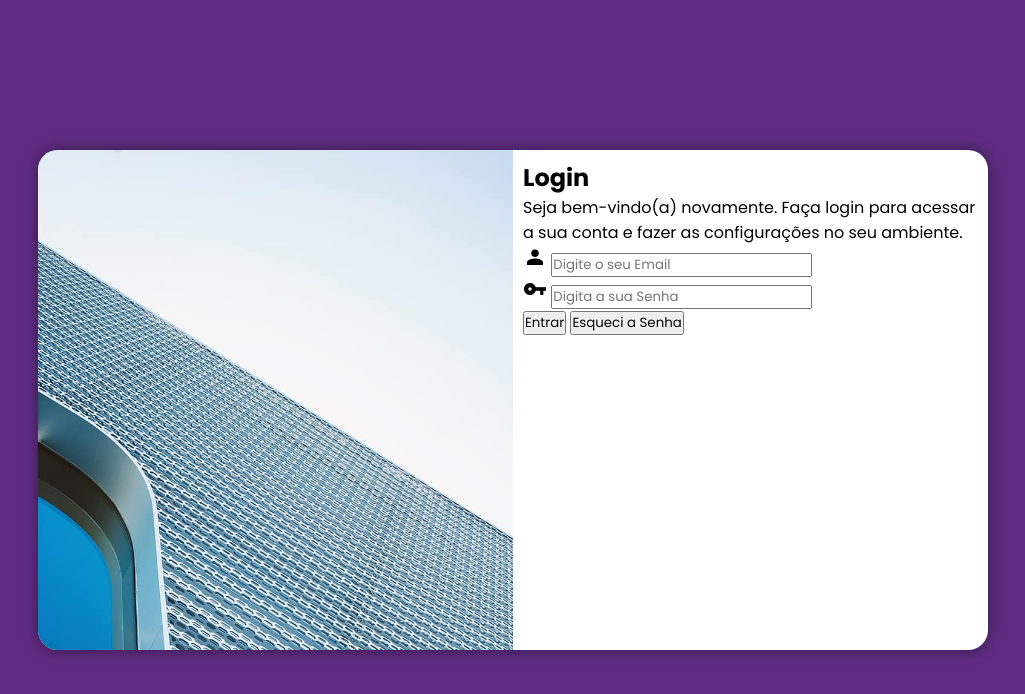
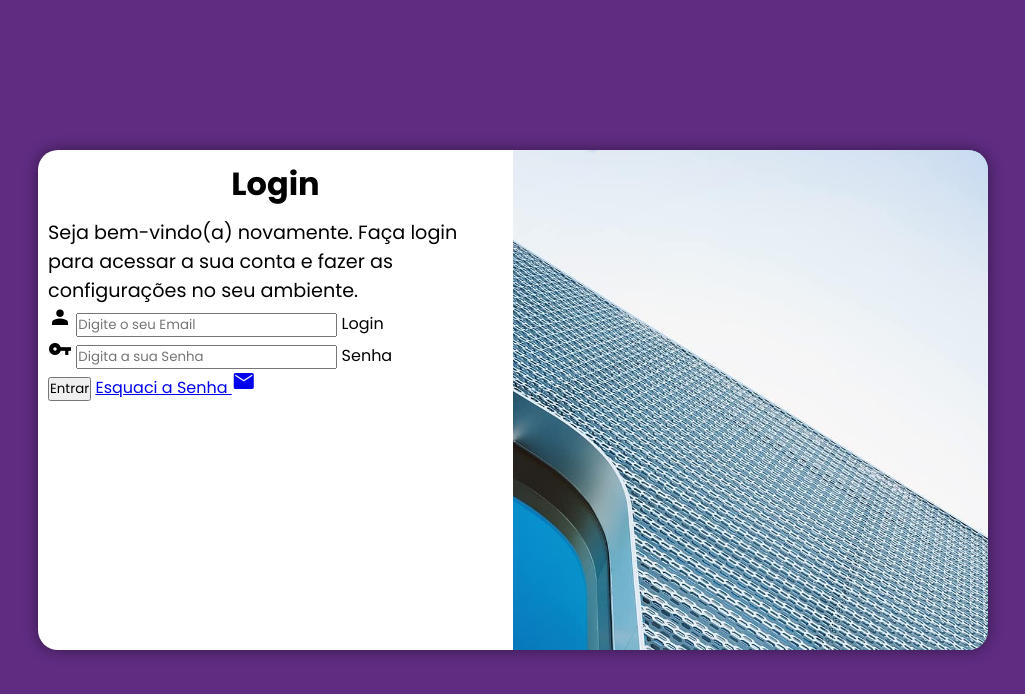
Before and after one commit to allbecarr/projeto-login, a plain HTML site: page index.html in a window 1280 px wide. Shown: the whole page, without its empty margins (127-1152 px from the left). Drawn offline with nearby package versions, Linux system fonts and the light colour scheme.

Commit message:
Capítulo 26 Aula 04 – Criando o formulário de login

```diff
--- a/index.html
+++ b/index.html
@@ -20,25 +20,21 @@
                 <p>
                     Seja bem-vindo(a) novamente. Faça login para acessar a sua conta e fazer as configurações no seu ambiente.
                 </p>
-                <form action="login.php" method="post">
-                    <P>
-                        <label for="iemail">
-                            <span class="material-symbols-outlined">
-                                person
-                            </span>
-                        </label>
-                        <input type="email" name="email" id="iemail" placeholder="Digite o seu Email">
-                    </P>
-                    <p>
-                        <label for="ipaswd">
-                            <span class="material-symbols-outlined">
-                                vpn_key
-                            </span>
-                        </label>
-                        <input type="password" name="paswd" id="ipaswd" placeholder="Digita a sua Senha">
-                    </p>
+                <form action="login.php" method="post" autocomplete="on">
+                    <div class="campo">
+                        <span class="material-symbols-outlined">person</span>
+                        <input type="email" name="email" id="iemail" placeholder="Digite o seu Email" autocomplete="email" required maxlength="30">
+                        <label for="iemail">Login</label>
+                    </div>
+                    <div class="campo">
+                        <span class="material-symbols-outlined">vpn_key</span>
+                        <input type="password" name="paswd" id="ipaswd" placeholder="Digita a sua Senha" autocomplete="current-password" required minlength="8" maxlength="12">
+                        <label for="ipaswd">Senha</label>
+                    </div>
                     <input type="submit" value="Entrar">
-                    <input type="submit" value="Esqueci a Senha">
+                    <a href="esqueci.html">
+                        Esquaci a Senha <i class="material-symbols-outlined">mail</i>
+                    </a>
                 </form>
             </div>
         </section>
--- a/styles/media-query.css
+++ b/styles/media-query.css
@@ -27,13 +27,21 @@
     }
 
     #image{
-        float: left;
+        float: right;
         height: 100vh;
         width: 50%;
     }
 
     #formulario{
-        float: right;
+        float: left;
         width: 50%;
     }
+
+    #formulario > h1{
+        font-size: 2em;
+    }
+
+    #formulario > p{
+        font-size: 1.2em;
+    }
 }
--- a/styles/style.css
+++ b/styles/style.css
@@ -65,3 +65,12 @@ section#login{
     display: block;
     padding: 10px;
 }
+
+#formulario > h1{
+    text-align: center;
+    margin-bottom: 10px;
+}
+
+#formulario > p{
+    font-size: 0.8em;
+}
```
